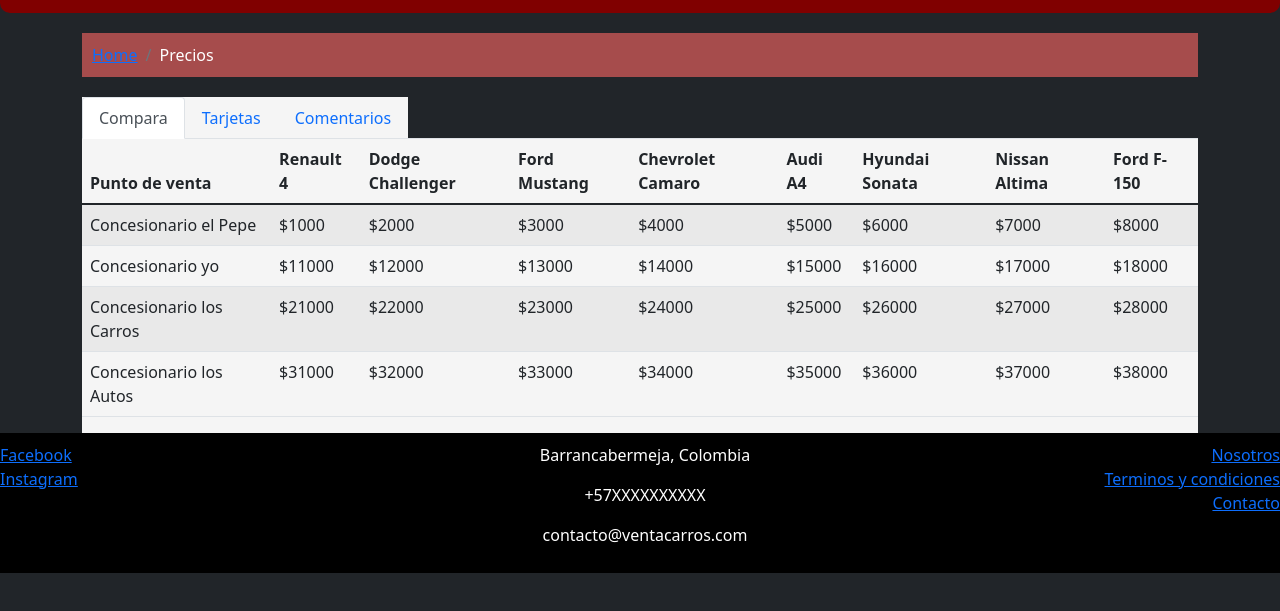
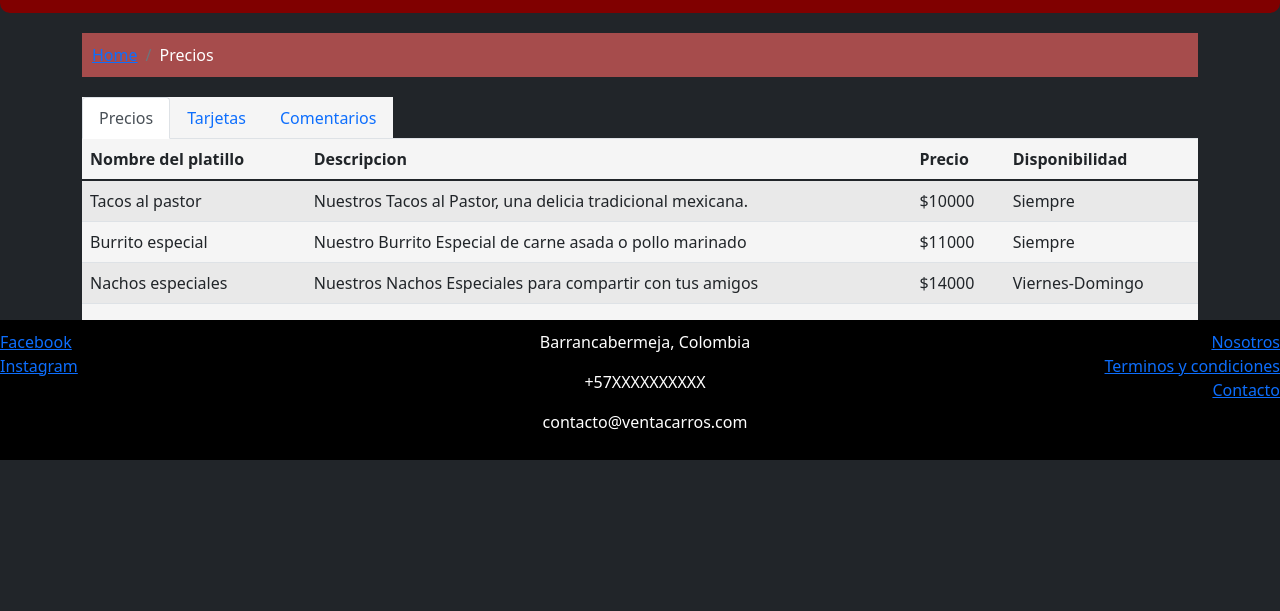
Before and after one commit to ccuaspa/Venta-productos, a website: page prices.html in a window 1280 px wide. Shown: the part 159-770 px from the top of the page. Drawn offline with nearby package versions, Linux system fonts and the light colour scheme.

Commit message:
Update prices.html

```diff
--- a/prices.html
+++ b/prices.html
@@ -66,7 +66,7 @@
         <ul class="nav nav-tabs" id="myTab" role="tabList">
             <li class="prices-nav-item">
                 <a class="nav-link active" id="compara-tab" data-bs-toggle="tab" href="#compara" role="tab"
-                    aria-controls="compara" aria-selected="true">Compara</a>
+                    aria-controls="compara" aria-selected="true">Precios</a>
             </li>
             <li class="prices-nav-item">
                 <a class="nav-link" id="tarjetas-tab" data-bs-toggle="tab" href="#tarjetas" role="tab" aria-controls="tarjetas" aria-selected="false">Tarjetas</a>
@@ -80,60 +80,30 @@
                 <div class="table-responsive">
                     <table class="table table-striped">
                         <thead class="thead-dark">
-                            <th>Punto de venta</th>
-                            <th>Renault 4</th>
-                            <th>Dodge Challenger</th>
-                            <th>Ford Mustang</th>
-                            <th>Chevrolet Camaro</th>
-                            <th>Audi A4</th>
-                            <th>Hyundai Sonata</th>
-                            <th>Nissan Altima</th>
-                            <th>Ford F-150</th>
+                            <th>Nombre del platillo</th>
+                            <th>Descripcion</th>
+                            <th>Precio</th>
+                            <th>Disponibilidad</th>
                         </thead>
                         <tbody>
                             <tr>
-                                <td><span class="oi oi-home"></span>Concesionario el Pepe</td>
-                                <td>$1000</td>
-                                <td>$2000</td>
-                                <td>$3000</td>
-                                <td>$4000</td>
-                                <td>$5000</td>
-                                <td>$6000</td>
-                                <td>$7000</td>
-                                <td>$8000</td>
+                                <td><span class="oi oi-home"></span>Tacos al pastor</td>
+                                <td>Nuestros Tacos al Pastor, una delicia tradicional mexicana.</td>
+                                <td>$10000</td>
+                                <td>Siempre</td>
                             </tr>
                             <tr>
-                                <td><span class="oi oi-home"></span>Concesionario yo</td>
+                                <td><span class="oi oi-home"></span>Burrito especial</td>
+                                <td>Nuestro Burrito Especial de carne asada o pollo marinado</td>
                                 <td>$11000</td>
-                                <td>$12000</td>
-                                <td>$13000</td>
-                                <td>$14000</td>
-                                <td>$15000</td>
-                                <td>$16000</td>
-                                <td>$17000</td>
-                                <td>$18000</td>
+                                <td>Siempre</td>
+
                             </tr>
                             <tr>
-                                <td><span class="oi oi-home"></span>Concesionario los Carros</td>
-                                <td>$21000</td>
-                                <td>$22000</td>
-                                <td>$23000</td>
-                                <td>$24000</td>
-                                <td>$25000</td>
-                                <td>$26000</td>
-                                <td>$27000</td>
-                                <td>$28000</td>
-                            </tr>
-                            <tr>
-                                <td><span class="oi oi-home"></span>Concesionario los Autos</td>
-                                <td>$31000</td>
-                                <td>$32000</td>
-                                <td>$33000</td>
-                                <td>$34000</td>
-                                <td>$35000</td>
-                                <td>$36000</td>
-                                <td>$37000</td>
-                                <td>$38000</td>
+                                <td><span class="oi oi-home"></span>Nachos especiales</td>
+                                <td>Nuestros Nachos Especiales para compartir con tus amigos</td>
+                                <td>$14000</td>
+                                <td>Viernes-Domingo</td>
                             </tr>
                         </tbody>
                     </table>
```
